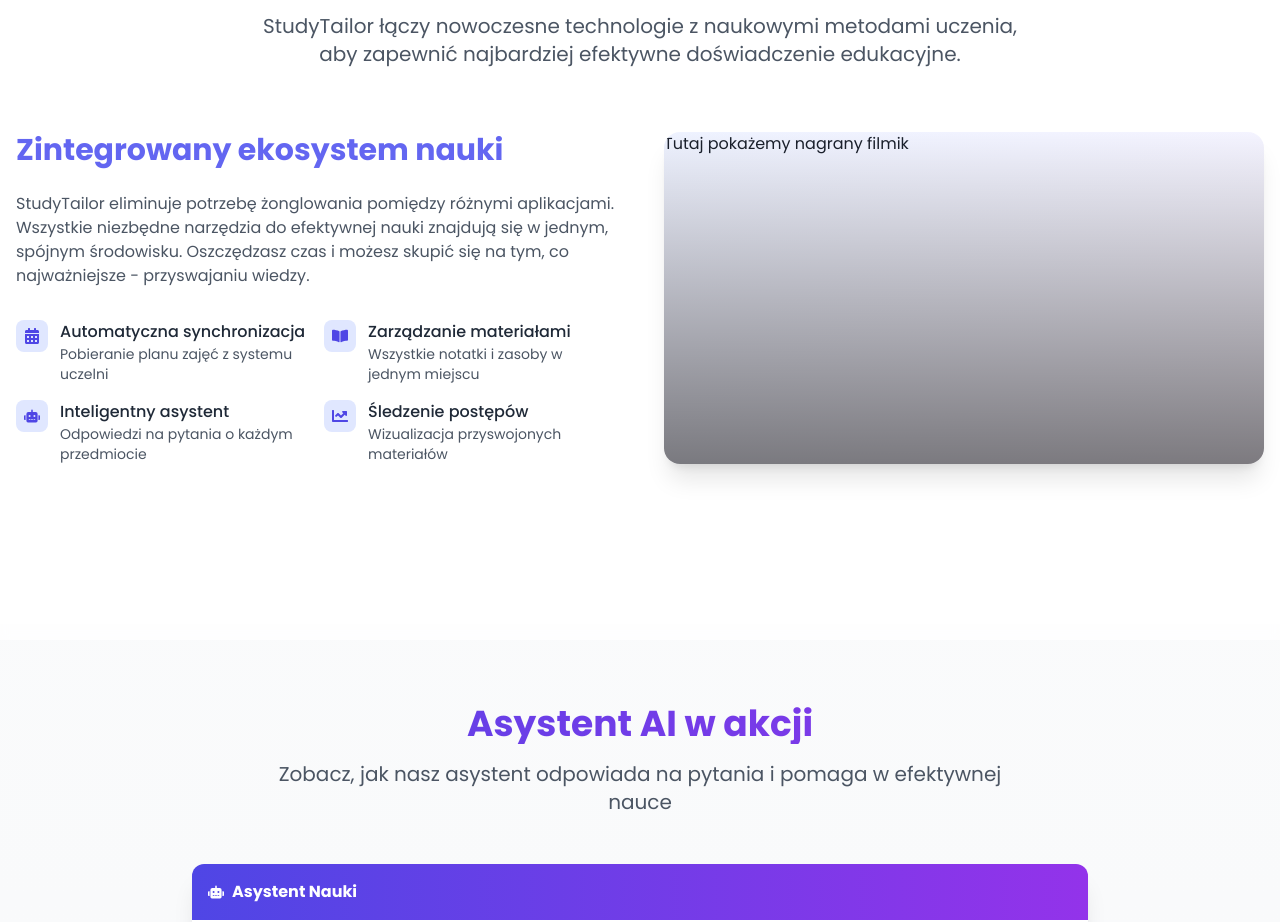
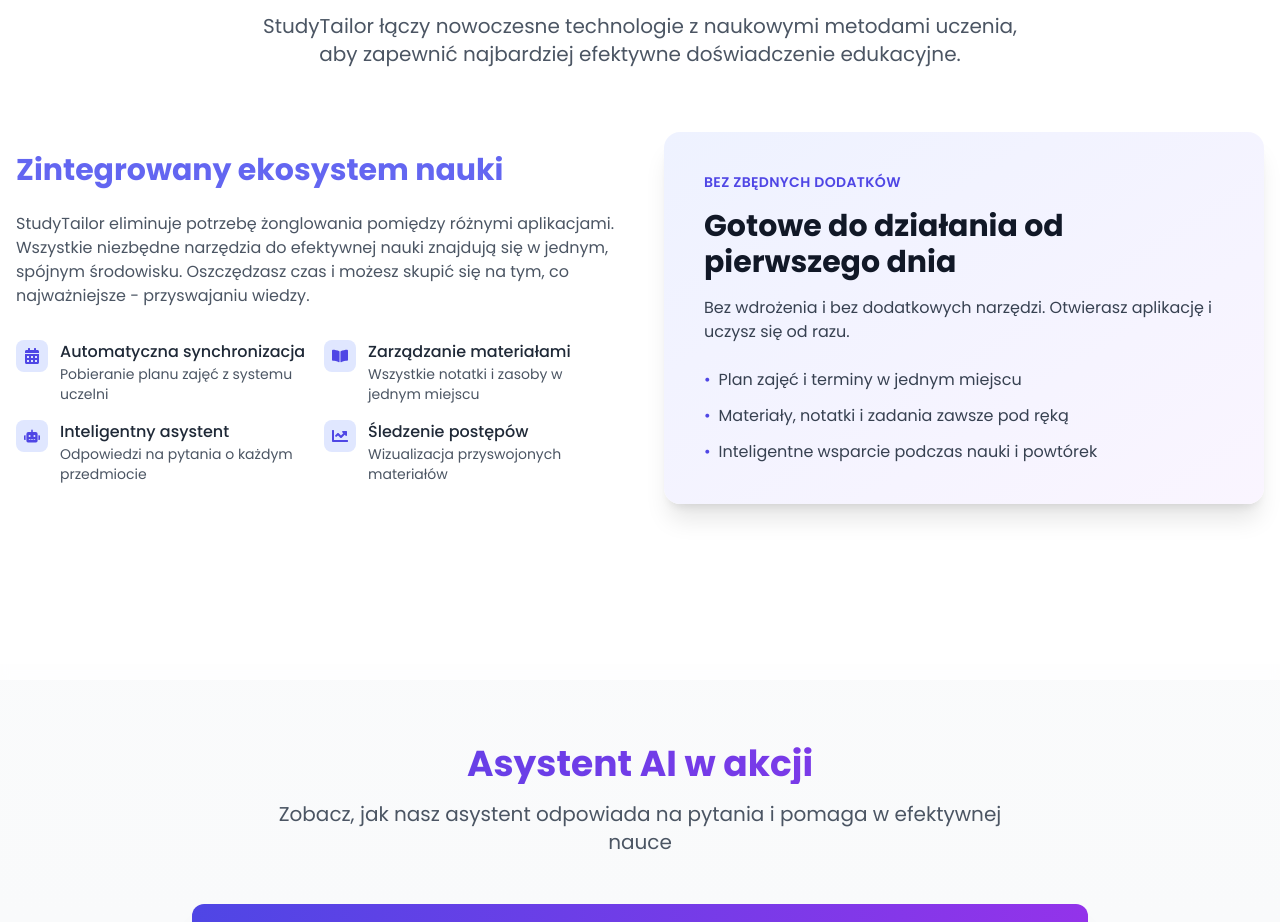
Before and after one commit to MarekLewy12/studyTailor, a React (Vite) app in the folder frontend/: page / in a window 1280 px wide. Shown: the part 920-1842 px from the top of the page. Built offline with nearby package versions, Linux system fonts and the light colour scheme.

Commit message:
feat: Update FeatureSection with enhanced content and structure

```diff
--- a/frontend/src/components/FeatureSection.jsx
+++ b/frontend/src/components/FeatureSection.jsx
@@ -7,7 +7,6 @@
   FaChartLine,
 } from "react-icons/fa";
 
-// TODO: Dodaj krótki filmik pokazujący jak działa StudyTailor i jego funkcje
 const FeaturesSection = forwardRef((props, ref) => {
   return (
     <section ref={ref} className="py-20 bg-white dark:bg-gray-900">
@@ -114,8 +113,38 @@
             viewport={{ once: true }}
             className="bg-gradient-to-br from-indigo-50 to-purple-50 dark:from-indigo-900/20 dark:to-purple-900/20 rounded-2xl overflow-hidden shadow-xl relative"
           >
-            <p>Tutaj pokażemy nagrany filmik</p>
-            <div className="absolute inset-0 bg-gradient-to-t from-black/50 to-transparent flex items-end"></div>
+            <div className="p-8 md:p-10 h-full flex flex-col justify-center">
+              <span className="text-sm font-semibold uppercase tracking-wide text-indigo-600 dark:text-indigo-300 mb-4">
+                Bez zbędnych dodatków
+              </span>
+              <h4 className="text-2xl md:text-3xl font-bold text-gray-900 dark:text-white mb-4">
+                Gotowe do działania od pierwszego dnia
+              </h4>
+              <p className="text-gray-700 dark:text-gray-300 mb-6">
+                Bez wdrożenia i bez dodatkowych narzędzi. Otwierasz aplikację i
+                uczysz się od razu.
+              </p>
+              <ul className="space-y-3 text-gray-700 dark:text-gray-300">
+                <li className="flex items-start">
+                  <span className="text-indigo-600 dark:text-indigo-300 mr-2">
+                    •
+                  </span>
+                  Plan zajęć i terminy w jednym miejscu
+                </li>
+                <li className="flex items-start">
+                  <span className="text-indigo-600 dark:text-indigo-300 mr-2">
+                    •
+                  </span>
+                  Materiały, notatki i zadania zawsze pod ręką
+                </li>
+                <li className="flex items-start">
+                  <span className="text-indigo-600 dark:text-indigo-300 mr-2">
+                    •
+                  </span>
+                  Inteligentne wsparcie podczas nauki i powtórek
+                </li>
+              </ul>
+            </div>
           </motion.div>
         </div>
       </div>
```
Also changed, not shown: 2 other files (tests, documents, lock files or other folders).
